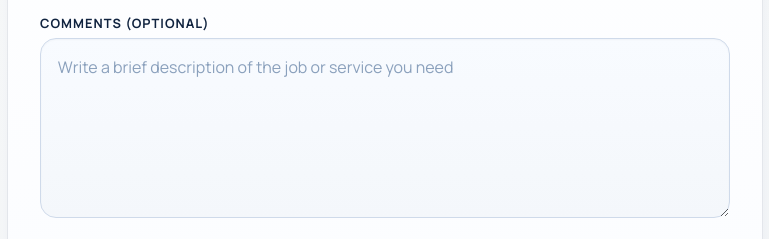
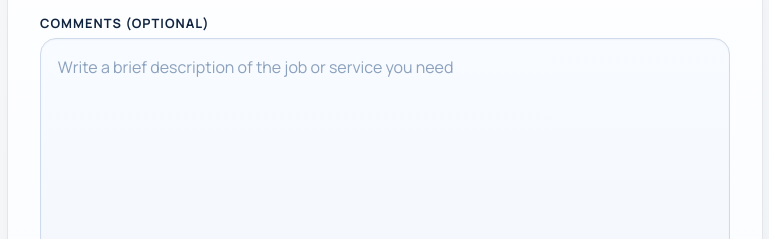
Before and after one commit to pereira2003/web_ABPEREIRA, a plain HTML site: page Vistas/Contact.html in a window 1280 px wide. Shown: the part 545-784 px from the top of the page, 447-1216 px from the left. Drawn offline with nearby package versions, Linux system fonts and the light colour scheme; no server answers.

Commit message:
Fix Contact support description textarea fixed size

```diff
--- a/styles/styleContact.css
+++ b/styles/styleContact.css
@@ -188,9 +188,11 @@ select:invalid {
 }
 
 textarea {
-    min-height: 180px;
-    resize: vertical;
+    min-height: 220px;
+    height: 220px;
+    resize: none;
     line-height: 1.55;
+    box-sizing: border-box;
 }
 
 input:not([type="hidden"]):focus,
```
